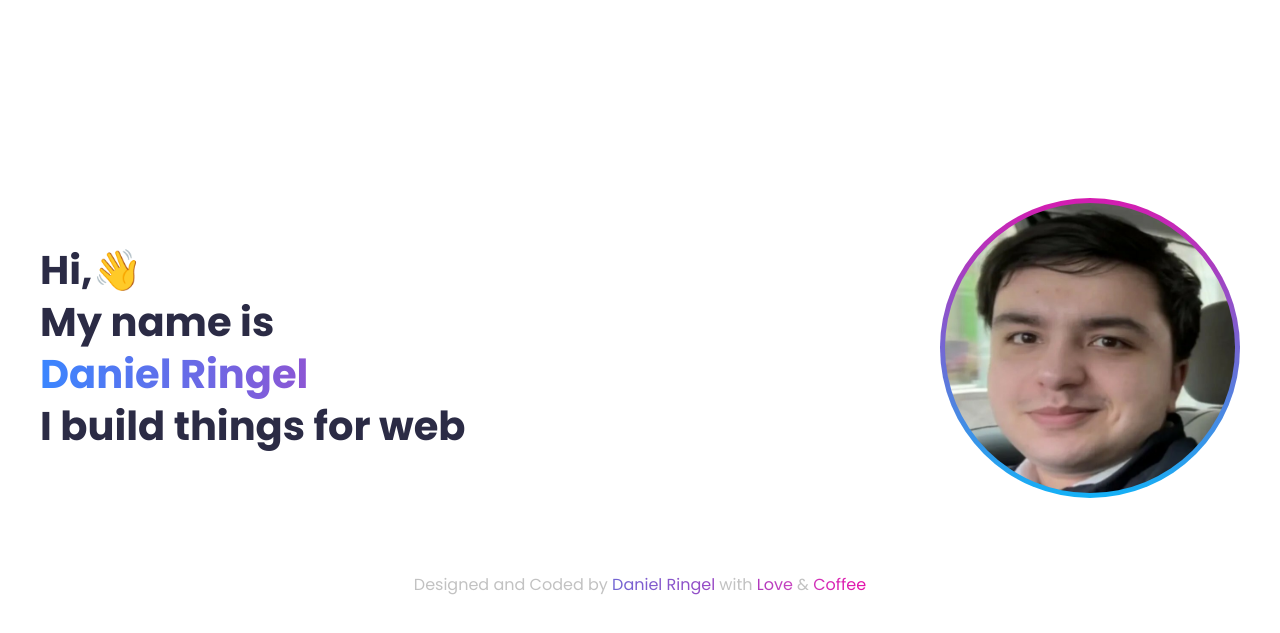
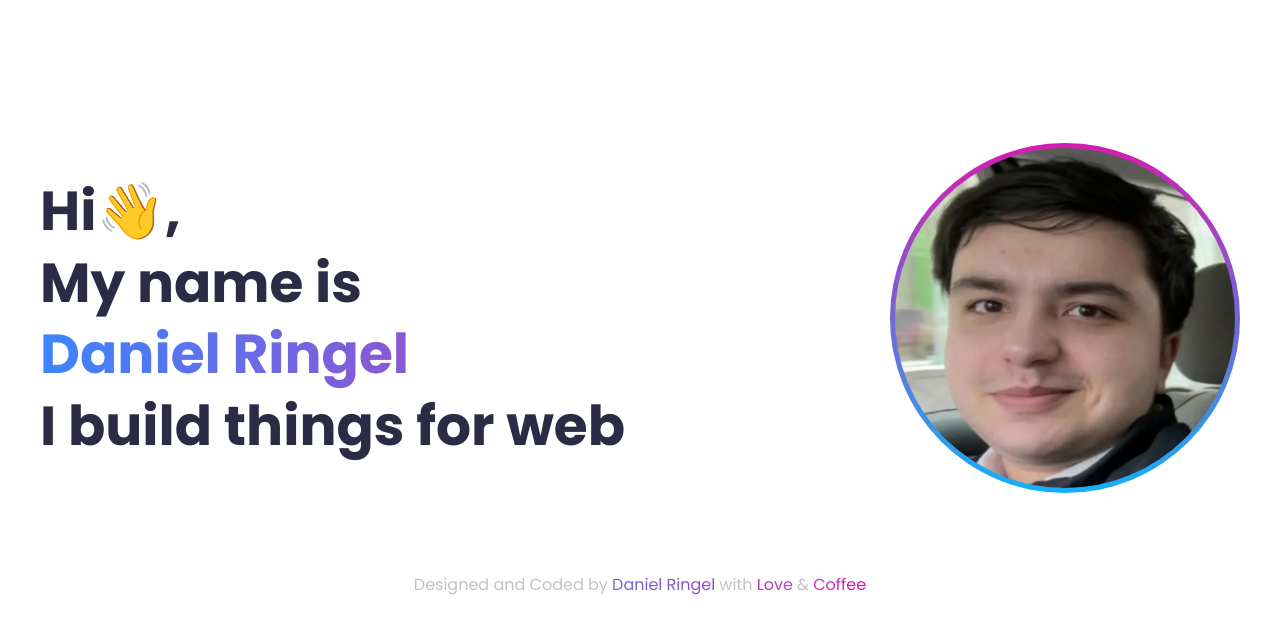
Before and after one commit to Daniel-Ringel/u1-portfolio-danielringel-260915, a plain HTML site: page index.html in a window 1280 px wide. Shown: the part 163-796 px from the top of the page. Drawn offline with Linux system fonts and the light colour scheme.

Commit message:
Adjusted the font-size for the homepage's text. And resized the frame image (Both for desktop).
Added a mobile and desktop only classes for the "," to move depending on what screen size you're on.

```diff
--- a/css/home.css
+++ b/css/home.css
@@ -30,7 +30,6 @@ main h1 {
 
 @media (min-width: 600px) {
   main {
-    margin-top: 140px;
     display: flex;
     flex-direction: row;
     align-items: center;
@@ -40,12 +39,12 @@ main h1 {
 
   .photo-frame {
     flex-shrink: 0;
-    width: 300px;
-    height: 300px;
+    width: 350px;
+    height: 350px;
   }
 
   main h1 {
-    font-size: 40px;
+    font-size: 55px;
     margin-bottom: 0;
   }
 }
--- a/index.html
+++ b/index.html
@@ -97,7 +97,7 @@
     <!-- The front of the page -->
     <main>
       <h1>
-        Hi,👋 <br />
+        Hi<span class="mobile-only">,</span>👋<span class="desktop-only">,</span> <br />
         My name is <br />
         <span class="gradient-text main-author">Daniel Ringel</span> <br />
         I build things for web <br />
```
